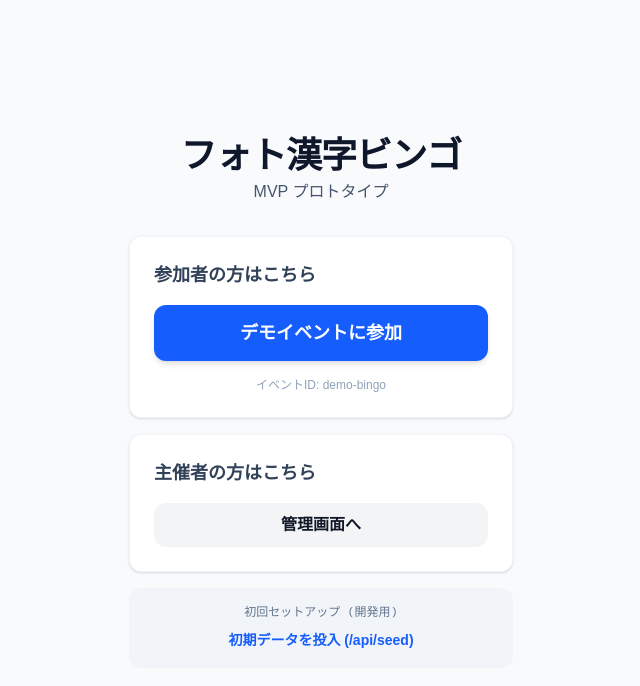
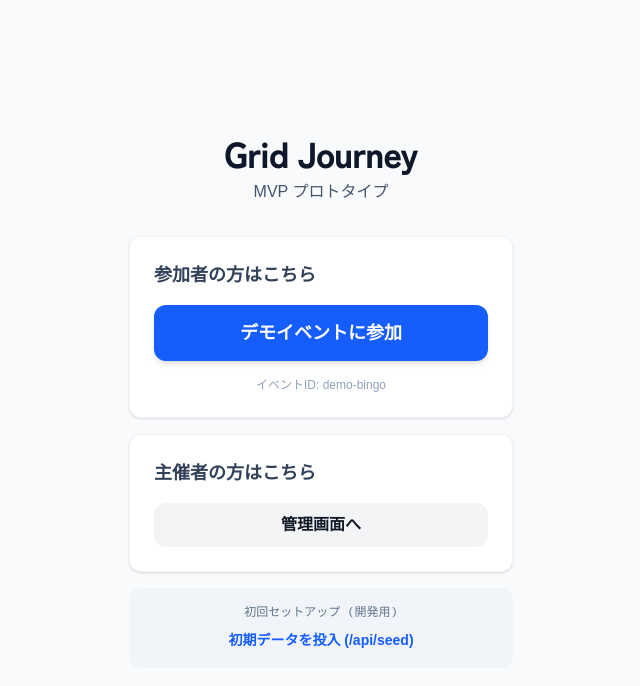
Before and after one commit to gogoyoshimyy/grid-journey, a Next.js app: page / in a window 1280 px wide. Shown: the top 686 px of the page, without its empty margins (319-959 px from the left). Built offline with nearby package versions, Linux system fonts and the light colour scheme.

Commit message:
trigger redeploy

```diff
--- a/app/page.tsx
+++ b/app/page.tsx
@@ -6,7 +6,7 @@ export default function Home() {
   return (
     <div className="min-h-screen flex flex-col items-center justify-center bg-slate-50 p-6 space-y-8">
       <div className="text-center space-y-2">
-        <h1 className="text-4xl font-black text-slate-900 tracking-tight font-kanji">フォト漢字ビンゴ</h1>
+        <h1 className="text-4xl font-black text-slate-900 tracking-tight font-kanji">Grid Journey</h1>
         <p className="text-slate-600 font-medium">MVP プロトタイプ</p>
       </div>
 
```
